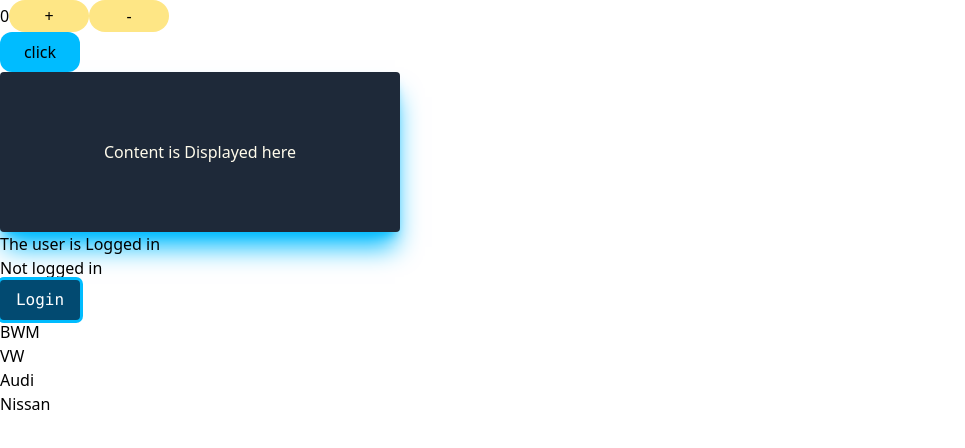
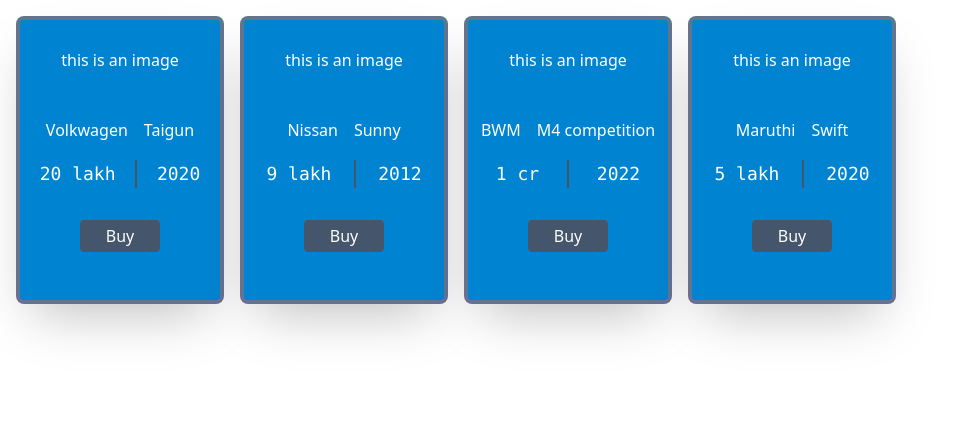
Before and after one commit to Maktoumali/Props-and-props-types-, a React (Vite) app in the folder tailwind-sample/: page / in a window 1280 px wide. Shown: the top 448 px of the page, without its empty margins (0-965 px from the left). Built offline with nearby package versions, Linux system fonts and the light colour scheme.

Commit message:
keys using object and some tailwind design

```diff
--- a/tailwind-sample/src/App.jsx
+++ b/tailwind-sample/src/App.jsx
@@ -8,6 +8,7 @@
 import ConditionalRendering from './components/conditionalRendering'
 import TernaryOperator from './components/TernaryOperator'
 import List from './listAndKeys/List'
+import Keys from './listAndKeys/Keys'
 
 function App() {
   const [count, setCount] = useState(0)
@@ -26,11 +27,12 @@
       </div> */}
 
       <>
-      <Counter></Counter>
+      {/* <Counter></Counter>
       <FunctionBased></FunctionBased>
       <ConditionalRendering></ConditionalRendering>
       <TernaryOperator></TernaryOperator>
-      <List></List>
+      <List></List> */}
+      <Keys></Keys>
       </>
     </>
   )
--- /dev/null
+++ b/tailwind-sample/src/listAndKeys/Keys.jsx
@@ -0,0 +1,42 @@
+import React from 'react'
+
+const Keys = () => {
+    const cars = [
+        { id: 1, Make: 'Taigun', model: 2020, image: 'this is an image', maker: 'Volkwagen', price: '20 lakh' },
+        { id: 2, Make: 'Sunny', model: 2012, image: 'this is an image', maker: 'Nissan', price: '9 lakh' },
+        { id: 3, Make: 'M4 competition', model: 2022, image: 'this is an image', maker: 'BWM', price: '1 cr' },
+        { id: 4, Make: 'Swift', model: 2020, image: 'this is an image', maker: 'Maruthi', price: '5 lakh' },
+    ]
+    function BuyCar(name){
+        console.log(name)
+        alert(`You just Bought ${name} , congratulation 😃`)
+    }
+    return (
+        <div className='m-2'>
+            <div className='flex'>
+                {cars.map((item) => (
+                    <div key={item.id} className='w-50 h-70 bg-sky-600 m-3 text-white rounded-sm shadow-2xl ring-4 ring-slate-500 transition duration-300 delay-100 ease hover:scale-105'>
+                        <div className='w-50 h-20 flex items-center justify-evenly'>
+                            <p>{item.image}</p>
+                        </div>
+
+                        <div className='w-50 h-15 flex gap-4 items-center justify-center'>
+                        <p>{item.maker}</p>
+                        <p>{item.Make}</p>
+                        </div>
+                        <div className='w-50 h-15 flex justify-evenly font-mono text-lg'>
+                            <p>{item.price}</p>
+                            <div className='w-0.5 h-7 bg-slate-600'></div>
+                            <p>{item.model}</p>
+                        </div>
+                        <div className='w-50 flex justify-center'>
+                        <button className='w-20 h-8 bg-slate-600 text-white rounded-sm' onClick={()=>BuyCar(item.Make)}>Buy</button>
+                        </div>
+                    </div>
+                ))}
+            </div>
+        </div>
+    )
+}
+
+export default Keys
```
